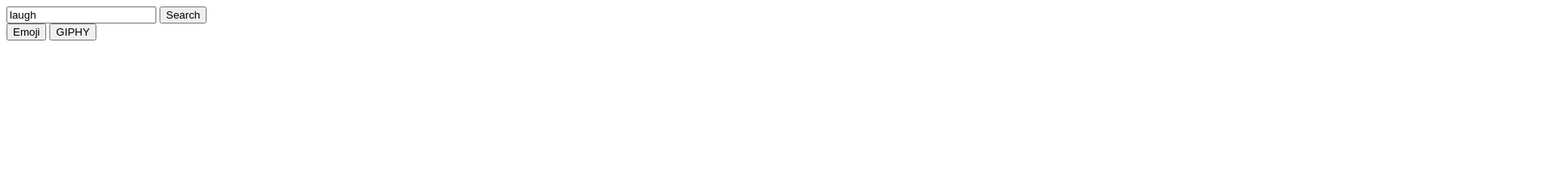
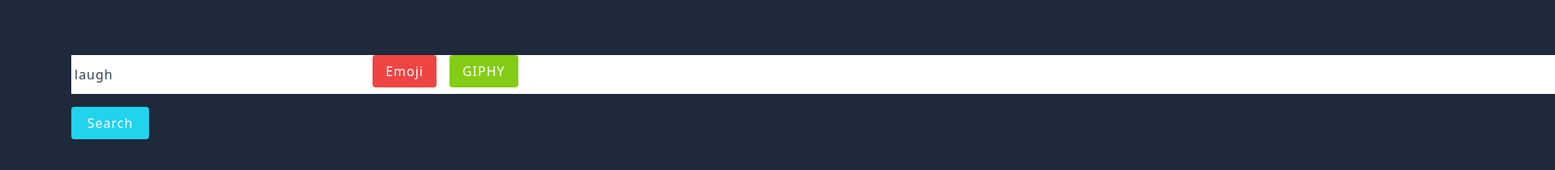
Before and after one commit to Assistantkiwi/API_FETCH_SCA_ASS7, a plain HTML site: page index.html in a window 1280 px wide. Shown: the top 210 px of the page at 81% size, 1920 px wide, since content can reach past the window. Drawn offline with nearby package versions, Linux system fonts and the light colour scheme.

Commit message:
Updated the buttons and added the css

```diff
--- a/index.html
+++ b/index.html
@@ -4,20 +4,18 @@
     <meta charset="UTF-8" />
     <meta name="viewport" content="width=device-width, initial-scale=1.0" />
     <title>GIPHY Developers</title>
-    <script>
-      src = "https://cdn.tailwindcss.com";
-    </script>
+    <script src="https://cdn.tailwindcss.com"></script>
     <link rel="stylesheet" type="text/css" href="./styles.css" />
   </head>
   <body>
     <main>
       <div class="container">
         <div class="search">
-          <input type="text" id="search-box" value="laugh" title="search" placeholder="type here"/>
-          <button id="search-btn">Search</button>
+          <input type="text" id="search-box" value="laugh" title="search" class="bg-white" placeholder="type here"/>
+          <button id="search-btn" class="bg-cyan-400 px-4 py-2 rounded text-white">Search</button>
         </div>
-        <button onclick="displayEmoji()">Emoji</button>
-        <button id="giphy-btn">GIPHY</button>
+        <button onclick="displayEmoji()" class="bg-red-500 px-4 py-2 rounded text-white">Emoji</button>
+        <button id="giphy-btn" class="bg-lime-500 px-4 py-2 rounded text-white">GIPHY</button>
         <div class="display"></div>
       </div>
       <script src="script.js"></script>
--- a/styles.css
+++ b/styles.css
@@ -0,0 +1,64 @@
+* {
+    margin: 0;
+    padding: 0;
+    box-sizing: border-box;
+    font-family: "Poppins" sans-serif;
+    letter-spacing: 1px;
+}
+
+body {
+    background-color: rgb(30 41 59);
+    height: 100%;
+    display: flex;
+    align-items: center;
+    margin: 100%
+}
+
+.container {
+    width: 100dvw;
+    height: 6rem;
+    margin: 40px;
+    padding: 20px;
+    display: flex;
+    box-sizing: border-box;
+    flex-direction: row;
+    margin-right: auto;
+    justify-content: center;
+}
+
+.bg-white {
+    width: 600%;
+    height: 85%;
+    margin: 8px;
+    padding: 4px;
+    background-color: rgb(255 255 255);
+    color: rgb(51 65 85);
+}
+
+.bg-cyan-400 {
+    background: rgb(34 211 238);
+    color: #fff;
+    width: 6rem;
+    max-width: 540px;
+    margin: 8px;
+    padding: 4px;
+    border-radius: 10px;
+}
+
+.bg-red-500 {
+    background-color: rgb(239 68 68);
+    background-origin: border-box;
+    text-decoration-color: #fff;
+    border-radius: 0.25rem;
+    margin: 8px;
+    padding: 4px;
+}
+
+.bg-lime-500 {
+    background-color: rgb(132 204 22);
+    background-origin: border-box;
+    text-decoration-color: #fff;
+    border-radius: 0.25rem;
+    margin: 8px;
+    padding: 4px;
+}
```
